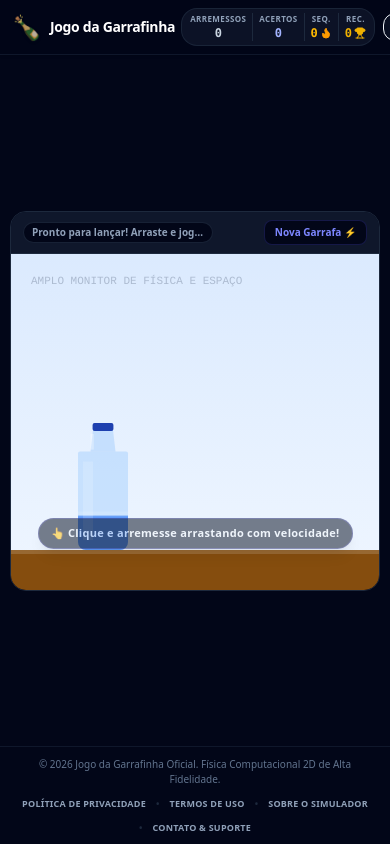
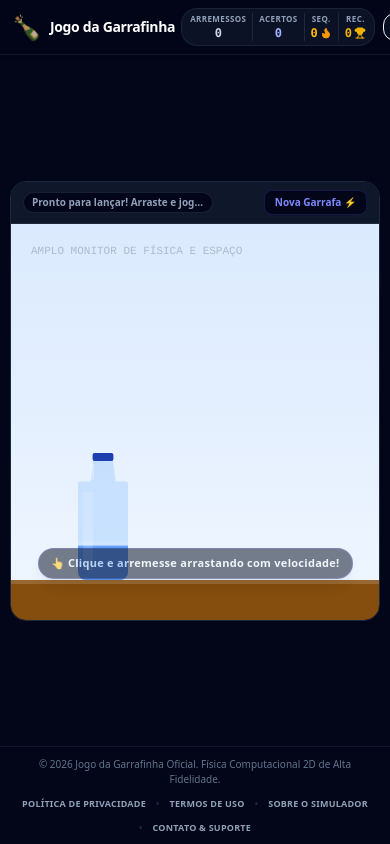
Before and after one commit to Neewson/Jogo-da-Garrafinha, a React (Vite) app: page / in a window 390 px wide. Built offline with nearby package versions, Linux system fonts and the light colour scheme.

Commit message:
refactor(ui): increase game canvas height
Expand the vertical space for the game canvas across all breakpoints to improve the play area experience.

```diff
--- a/src/App.tsx
+++ b/src/App.tsx
@@ -390,7 +390,7 @@
         )}
 
         {/* MAXIMUM CENTRALIZED GAME PLAYING SPACE */}
-        <div className="w-full max-w-[960px] mx-auto flex-1 max-h-[380px] sm:max-h-[460px] md:max-h-[500px] flex flex-col min-h-0 px-1 sm:px-4 my-auto" id="center-broad-canvas-space">
+        <div className="w-full max-w-[960px] mx-auto flex-1 max-h-[440px] sm:max-h-[520px] md:max-h-[585px] flex flex-col min-h-0 px-1 sm:px-4 my-auto" id="center-broad-canvas-space">
           <GameCanvas
             currentBottleId={currentBottleId}
             customBottleConfig={currentBottleConfig}
```
